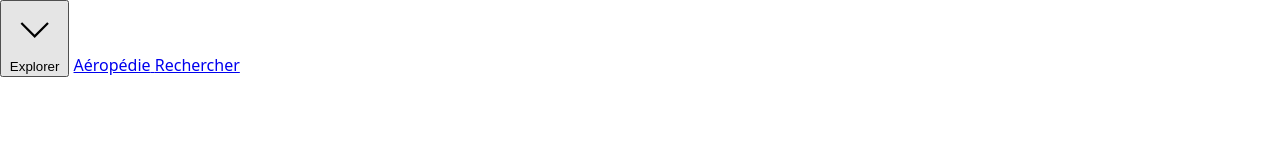
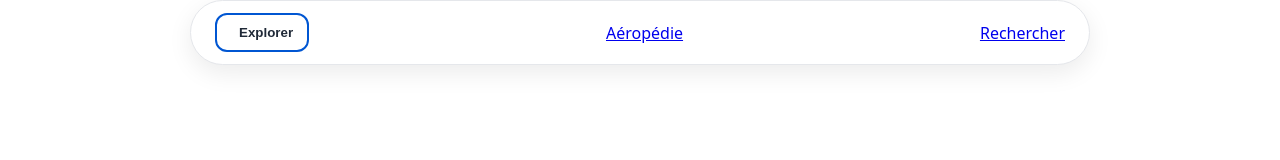
Before and after one commit to Lrlns/Aeropedie, a plain HTML site: page index.html in a window 1280 px wide. Drawn offline with Linux system fonts and the light colour scheme.

Commit message:
css changes

```diff
--- a/style.css
+++ b/style.css
@@ -5,3 +5,25 @@
 
 /*couleurs et polices*/
 body{font-family:system-ui,-apple-system,Segoe UI,Roboto,Ubuntu,Cantarell,Arial,"Noto Sans";color:var(--text)}
+
+
+.header{position:sticky;top :0;background:transparent;padding:0 0}
+.container{max-width:1200px;margin:0 auto;padding:0 0}
+
+
+.bar{
+width:100%;overflow:hidden;display:flex;gap:16px;
+align-items:center;justify-content:space-between;
+height:65px;max-width:900px;margin:0 auto;padding:12px 24px;
+background:var(--bg);border:1px solid var(--line);
+border-radius:999px;box-shadow:0 8px 24px rgba(0,0,0,.08);
+}
+
+
+.explore{
+
+    display:inline-flex;align-items:center;gap:8px;
+    padding:10px 14px;border:2px solid var(--blue);border-radius:12px;
+    background:#fff;color:#1f2937;font-weight:600;cursor:point
+
+}
```
